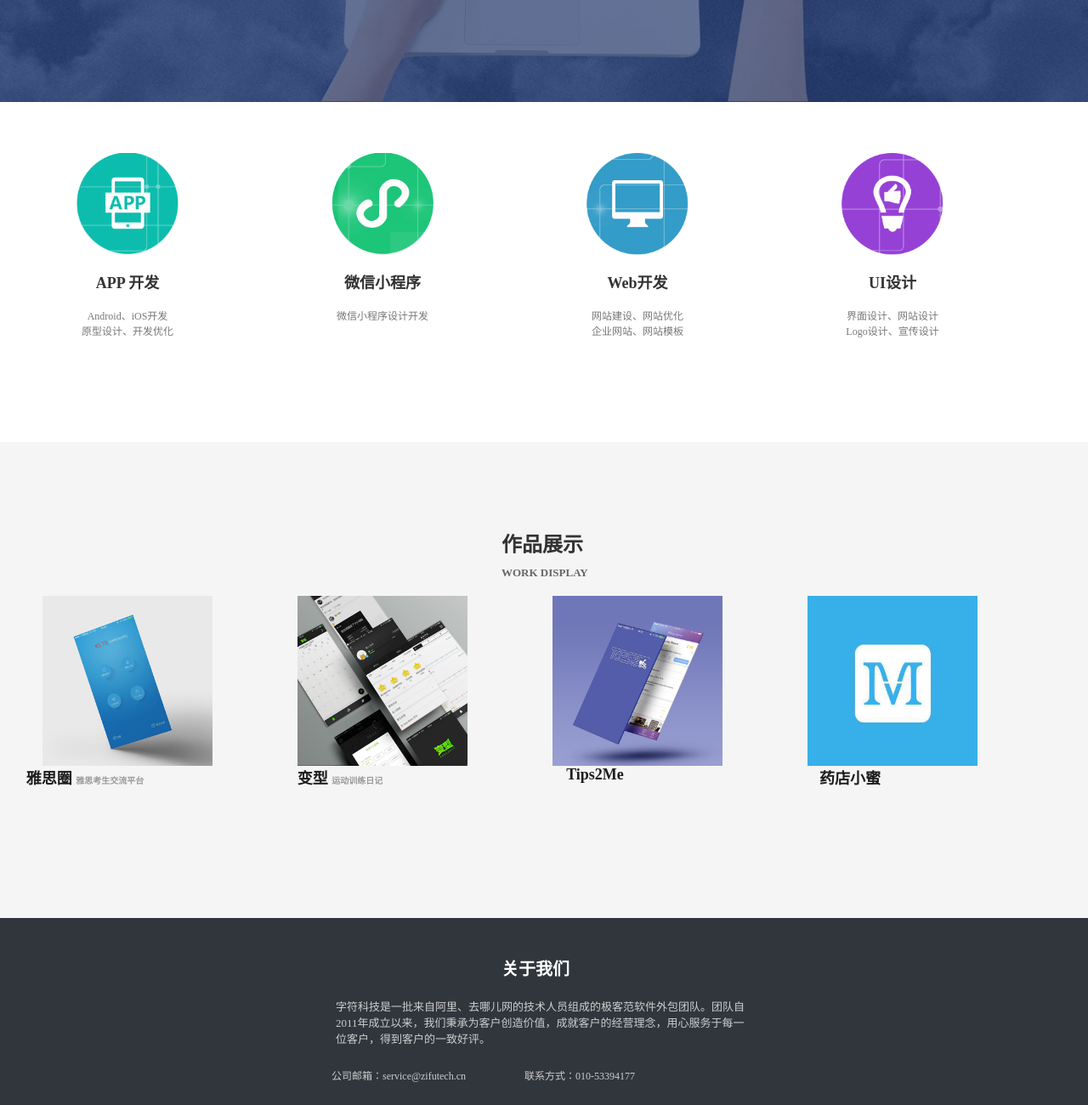
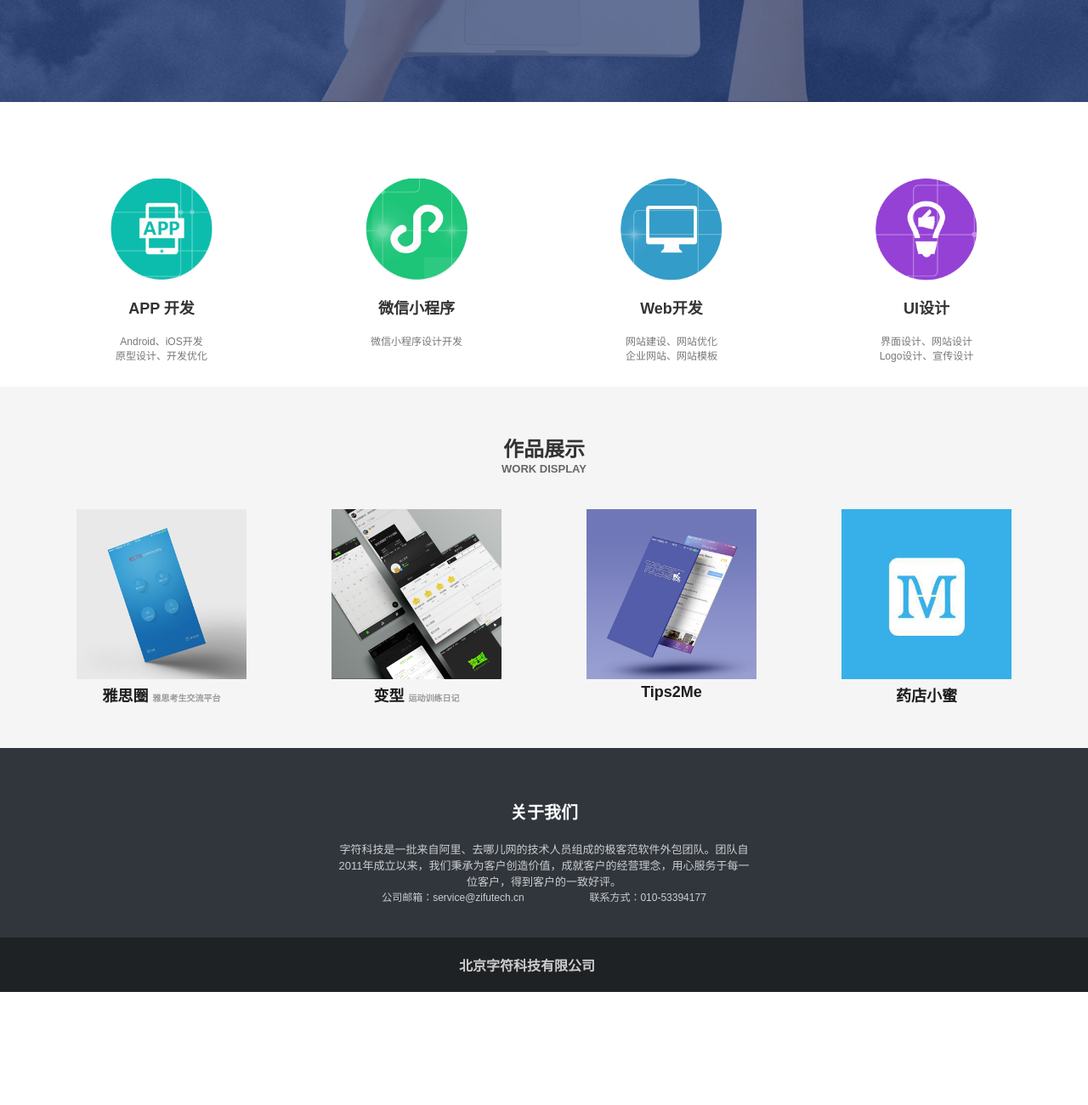
Before and after one commit to fuchen2624/zifutech-official-website, a plain HTML site: page index.html in a window 1280 px wide. Shown: the part 680-1980 px from the top of the page at 85% size. After the commit the page ends 1847 px from the top, so only its background shows below. Drawn offline with Linux system fonts and the light colour scheme.

Commit message:
style fix

```diff
--- a/index.css
+++ b/index.css
@@ -7,6 +7,7 @@ body {
   padding: 0px;
   height: 100%;
   color: #FFFFFF;
+  font-family: sans-serif;
 }
 
 ul{
@@ -18,11 +19,31 @@ li {
   padding: 0px;
 }
 
+.container {
+  margin-left: auto;
+  margin-right: auto;
+  padding-left: 15px;
+  padding-right: 15px;
+  max-width: 1200px;
+}
+
+.container:before,
+.container:after {
+  content: "";
+  display: table;
+}
+
+.container:after {
+  clear: both;
+}
+
 .top {
  height: 8%;
- background: #1f2225a0;
+ background: rgba(31,34,37,.5);
+ -webkit-backdrop-filter: blur(10px);
  width: 100%;
  position: fixed;
+ z-index: 1000;
  top:0;
  display: flex;
  align-items: center;
@@ -88,38 +109,44 @@ li {
 
 .secondscreen{
   background-color: white ;
-  height: 50%;
   width: auto;
 }
-.secondscreen ul li { float: left; width: 300px; text-align: center; }
+.secondscreen ul li { float: left; height: 275px; width: 300px; text-align: center; }
+.work-type {
+  padding: 30px 0;
+  overflow: hidden;
+}
 .secondscreen img { padding-top: 60px; height: 120px;}
 .secondscreen h3 { display: block;  font-size: 18px;color: #333333;}
 .secondscreen span {display:block;font-size: 12px;color: #777777;}
 
 
-.thirdscreen { background-color: #F5F5F5; height: 70%; width: auto;}
-.thirdscreen h3{color: #333333; font-size: 24px;  margin: 0 auto; position: relative; width: 100px; top:101px;}
-.thirdscreen h3 span{display:block ; color: #666666; font-size: 13px; margin: 0 auto ; position: relative; width: 200px; top:10px;}
+.thirdscreen { background-color: #F5F5F5; padding: 30px 0; width: auto;}
+.thirdscreen h3{color: #333333; font-size: 24px;  text-align: center; margin-bottom: 40px;}
+.thirdscreen h3 span{display:block ; color: #666666; font-size: 13px; margin: 0 auto ;  width: 200px; top:10px;}
 
-.thirdscreen ul {margin:130px auto 0px;width: 100%;}
-.thirdscreen  ul li {float: left; width: 300px; text-align: center;display: inline-block;}
+.thirdscreen ul {overflow: hidden; }
+.thirdscreen  ul li {float: left; width: 300px; margin-bottom: 20px; text-align: center;display: inline-block;}
 .thirdscreen  img {height: 200px; width: 200px; }
-.thirdscreen  h4  {display: block;font-size: 18px;color: #1D1D1D; width: 200px;margin : 0px 0px; padding: 0px;}
+.thirdscreen  h4  {display: block;font-size: 18px;color: #1D1D1D; margin : 5px 0 0px; padding: 0px;}
 .thirdscreen  span {font-size: 10px;color: #999999; margin: 0px;}
 
 
 .forthscreen {
   background-color: #31363d;
-  height : 40%;
-  width: auto;
+  text-align: center;
+  padding: 40px 0;
+  /*height : 40%;
+  width: auto;*/
 }
-.forthscreen h3 {margin:0 auto ; position: relative; width: 100px; top:44px; color:#FFFFFF; font-size: 20px;}
-.forthscreen span {display:block ; margin:0 auto; position: relative; width: 490px; top:65px; color:#cdcdcd;font-size:13px;}
-.forthscreen #contact {margin: 0px auto ;padding: 0px;position:relative;width: 500px;top:90px;font-size: 12px;color:#cdcdcd;}
+.forthscreen h3 { color:#FFFFFF; font-size: 20px;}
+.forthscreen span {display:block ; margin:0 auto; width: 490px; color:#cdcdcd;font-size:13px;}
+.forthscreen #contact {margin: 0px auto ;padding: 0px;width: 500px;font-size: 12px;color:#cdcdcd;}
 
 .fifthscreen {
+  padding: 20px 0;
   background-color: #1F2225;
-  height: 8%;
-  width: auto;
+  /*height: 8%;*/
+  /*width: auto;*/
 }
-.fifthscreen h2 {margin:0 auto ; width: 200px; position: relative; color: #cdcdcd;font-size:16px; top:8px;}
+.fifthscreen h2 {margin:0 auto ; width: 200px; color: #cdcdcd;font-size:16px; }
--- a/index.html
+++ b/index.html
@@ -2,6 +2,7 @@
 <head>
   <title>字符科技官网</title>
   <meta charset="utf-8"/>
+  <meta name="viewport" content="width=device-width, initial-scale=1.0">
   <link rel="stylesheet" href="index.css">
 </head>
 <body>
@@ -25,7 +26,8 @@
   <p>App&nbsp;&nbsp;&nbsp;&nbsp;|&nbsp;&nbsp;&nbsp;&nbsp;微信小程序&nbsp;&nbsp;&nbsp;&nbsp;|&nbsp;&nbsp;&nbsp;&nbsp;Web</p>
 </div>
 <div class="secondscreen" >
-  <ul>
+  <div class="container">
+    <ul class="work-type">
       <li>
         <img src="res/app@2x.png" />
         <h3>APP 开发</h3>
@@ -48,11 +50,13 @@
       </li>
     </ul>
   </div>
+</div>
 <div class="thirdscreen" >
+  <div class="container">
     <h3>作品展示
       <span>WORK DISPLAY</span>
     </h3>
-  <ul>
+    <ul class="portfolio">
       <li>
         <img src="res/ielts@2x.png" />
         <h4>雅思圈
@@ -79,6 +83,7 @@
       </li>
     </ul>
   </div>
+</div>
 
 
 <div class="forthscreen" >
```
Lines whose indentation alone changed are shown as unchanged.
